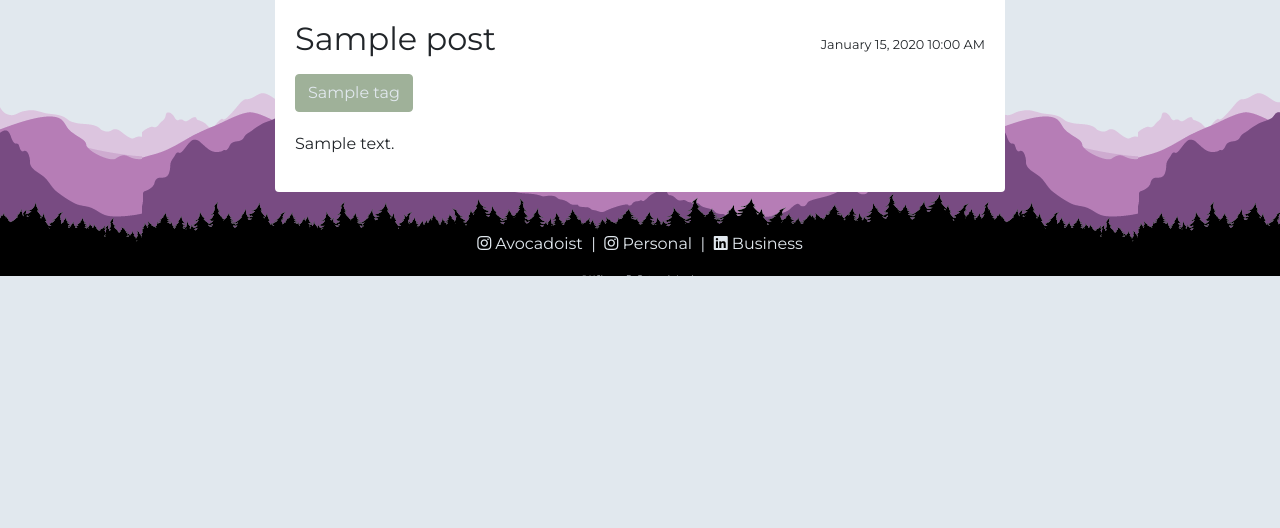
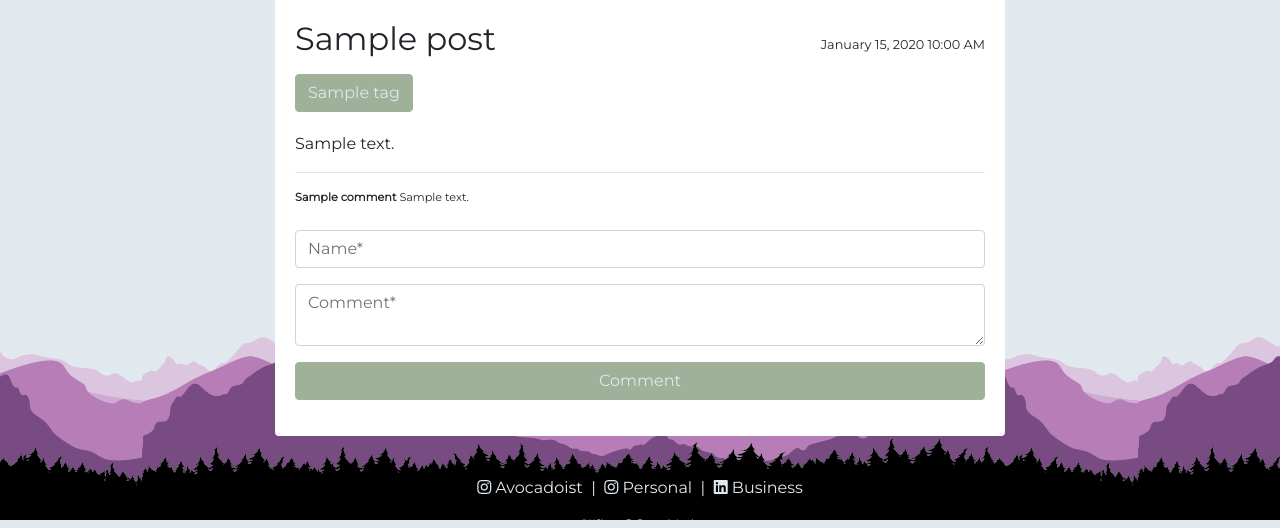
Before and after one commit to jwdepetro/avocadoist-flask, a Flask app: a page that uses app/templates/view_post.html in a window 1280 px wide. Shown: the part 804-1332 px from the top of the page. Before the commit the page ends 1080 px from the top, so only its background shows below. Run offline with Flask 2, Linux system fonts and the light colour scheme; tables that the repository leaves empty hold one stand-in row (values such as "Sample post"); some libraries are stand-ins or nearby versions.

Commit message:
finishing initial support for comments

```diff
--- a/app/forms.py
+++ b/app/forms.py
@@ -17,13 +17,21 @@ class LoginForm(FlaskForm):
 
 class PostForm(FlaskForm):
     title = StringField('Title', validators=[DataRequired()])
-    timestamp = DateTimeLocalField('Date', validators=[DataRequired()], format="%Y-%m-%dT%H:%M:%S", default=datetime.today)
+    timestamp = DateTimeLocalField('Date', validators=[
+                                   DataRequired()], format="%Y-%m-%dT%H:%M:%S", default=datetime.today)
     body = TextAreaField('Body', validators=[DataRequired()])
     images = FileField(validators=[FileAllowed(photos, u'Images only!')])
     meta_title = StringField('Meta Title', validators=[DataRequired()])
-    meta_description = TextAreaField('Meta Description', validators=[DataRequired()])
+    meta_description = TextAreaField(
+        'Meta Description', validators=[DataRequired()])
     tags = StringField('Tags')
     submit = SubmitField('Post')
+
+
+class PostCommentForm(FlaskForm):
+    name = StringField('Name', validators=[DataRequired()])
+    comment = TextAreaField('Comment', validators=[DataRequired()])
+    submit = SubmitField('Comment')
 
 
 class UserForm(FlaskForm):
@@ -31,6 +39,7 @@ class UserForm(FlaskForm):
     about = TextAreaField('About')
     email = StringField('Email', validators=[DataRequired(), Email()])
     password = PasswordField('Password')
-    confirm_password = PasswordField('Confirm Password', validators=[EqualTo('password', message='Passwords do not match')])
+    confirm_password = PasswordField('Confirm Password', validators=[
+                                     EqualTo('password', message='Passwords do not match')])
     image = FileField(validators=[FileAllowed(photos, u'Images only!')])
     submit = SubmitField('Update')
--- a/app/models.py
+++ b/app/models.py
@@ -127,6 +127,7 @@ class PostComment(db.Model):
     post_id = db.Column(db.Integer, db.ForeignKey('post.id'))
     name = db.Column(db.String(120))
     comment = db.Column(db.String(100000))
+    timestamp = db.Column(db.DateTime, index=True, default=datetime.utcnow)
 
     def __repr__(self):
         '<PostComment {}>'.format(self.comment)
--- a/app/routes.py
+++ b/app/routes.py
@@ -2,8 +2,8 @@ from flask import render_template, flash, redirect, url_for, request
 from flask_login import current_user, login_user, logout_user, login_required
 from werkzeug.urls import url_parse
 from app import app, db
-from app.forms import LoginForm, PostForm, UserForm
-from app.models import User, Post, Tag, post_tags
+from app.forms import LoginForm, PostForm, PostCommentForm, UserForm
+from app.models import User, Post, PostComment, Tag, post_tags
 from sqlalchemy import func
 from sqlalchemy.orm import load_only
 from datetime import datetime
@@ -135,10 +135,16 @@ def post():
 
 @app.route('/post/<string:path>')
 def view_post(path):
+    page = request.args.get('page', 1, type=int)
     title = path.replace('-', ' ')
-    post = Post.query.filter(func.lower(Post.title) ==
-                             func.lower(title)).first_or_404()
-    return render_template('view_post.html', post=post)
+    post = (Post.query
+            .filter(func.lower(Post.title) == func.lower(title)).first_or_404())
+    comments = (PostComment.query
+                .filter(PostComment.post_id == post.id)
+                .order_by(PostComment.timestamp.desc())
+                .paginate(page, 5, False))
+    form = PostCommentForm()
+    return render_template('view_post.html', post=post, comments=comments.items, form=form)
 
 
 @app.route('/post/<id>/edit', methods=['GET', 'POST'])
@@ -185,3 +191,24 @@ def delete_post(id):
     db.session.delete(post)
     db.session.commit()
     return redirect('index')
+
+
+@app.route('/post/<id>/comment', methods=['POST'])
+def comment_post(id):
+    post = Post.query.filter_by(id=id).first_or_404()
+    form = PostCommentForm()
+    if form.validate_on_submit():
+        post_comment = PostComment(
+            post=post,
+            name=form.name.data,
+            comment=form.comment.data
+        )
+        db.session.add(post_comment)
+        db.session.commit()
+        return redirect(url_for('view_post', path=post.path, _anchor='comments'))
+    page = request.args.get('page', 1, type=int)
+    comments = (PostComment.query
+                .filter(PostComment.post_id == post.id)
+                .order_by(PostComment.timestamp.desc())
+                .paginate(page, 5, False))
+    return render_template('view_post.html', post=post, comments=comments.items, form=form)
--- a/app/static/app.css
+++ b/app/static/app.css
@@ -112,3 +112,7 @@ button:focus {
 .post-more-link, .post-more-link:hover {
     color: #7a8875
 }
+
+.post-comment {
+    font-size: .7rem;
+}
--- a/app/templates/view_post.html
+++ b/app/templates/view_post.html
@@ -30,6 +30,37 @@
                         </div>
                     </div>
                     <p id="pb{{ post.id }}" style="white-space: pre-wrap;">{{ post.body|markdown }}</p>
+                    <hr>
+                    <div class="row mb-2" id="comments">
+                        <div class="col">
+                            {% for comment in comments %}
+                            <p class="post-comment"><strong>{{comment.name}}</strong>&nbsp;{{comment.comment}}</p>
+                            {% endfor %}
+                        </div>
+                    </div>
+                    <div class="row">
+                        <div class="col">
+                            <form action="{{url_for('comment_post', id=post.id)}}" method="POST" enctype="multipart/form-data"
+                                novalidate>
+                                {{ form.hidden_tag() }}
+                                <div class="form-group">
+                                    {{ form.name(size=32, class="form-control", placeholder="Name*") }}
+                                    {% for error in form.name.errors %}
+                                    <span>{{ error }}</span>
+                                    {% endfor %}
+                                </div>
+                                <div class="form-group">
+                                    {{ form.comment(size=100, class="form-control", placeholder="Comment*") }}
+                                    {% for error in form.comment.errors %}
+                                    <span>{{ error }}</span>
+                                    {% endfor %}
+                                </div>
+                                <div class="my-2">
+                                    {{ form.submit(class="btn btn-primary btn-block") }}
+                                </div>
+                            </form>
+                        </div>
+                    </div>
                     {% if current_user == post.author %}
                     <div class="row">
                         <div class="col text-right">
```
Also changed, not shown: app/templates/home.html (+9 -2 lines), migrations/versions/0bfc95221f25_.py (added, +30 -0 lines).
